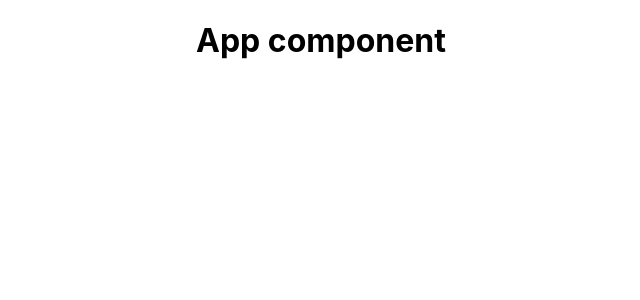
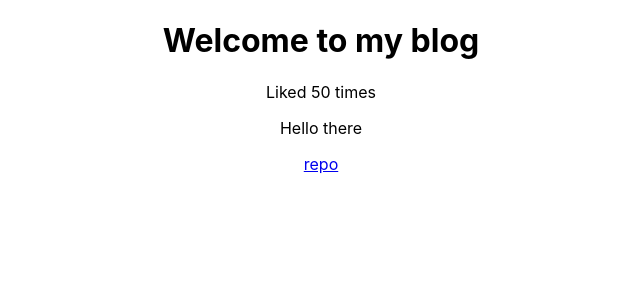
Before and after one commit to GabrielMerinoUCA/ReactJS, a React (Create React App) app: page / in a window 1280 px wide. Shown: the top 300 px of the page, without its empty margins (319-959 px from the left). Built offline with nearby package versions, Linux system fonts and the light colour scheme.

Commit message:
Third React tutorial finished

```diff
--- a/src/App.js
+++ b/src/App.js
@@ -1,10 +1,16 @@
 import './App.css';
 
 function App() {
+  const title = "Welcome to my blog";
+  let likes = 50;
+  const link = "https://github.com/GabrielMerinoUCA/ReactJS";
   return (
     <div className="App">
       <div className="content">
-        <h1>App component</h1>
+        <h1>{title}</h1>
+        <p>Liked {likes} times</p>
+        <p>{"Hello there"}</p>
+        <a href={link}>repo</a>
       </div>
     </div>
   );
```
